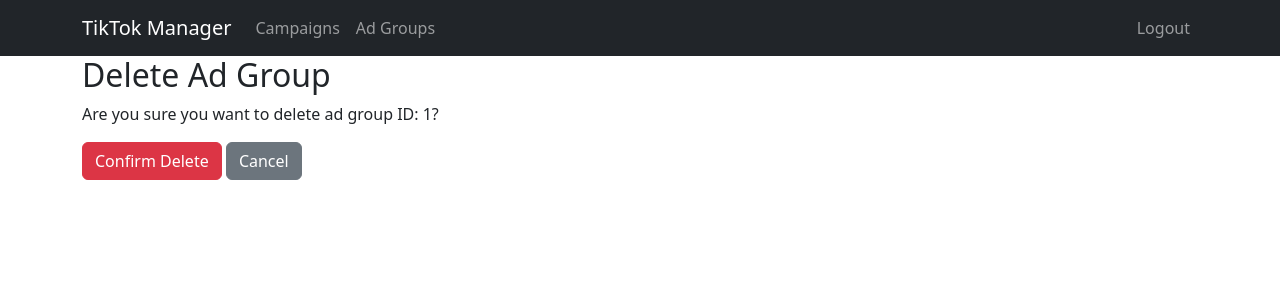
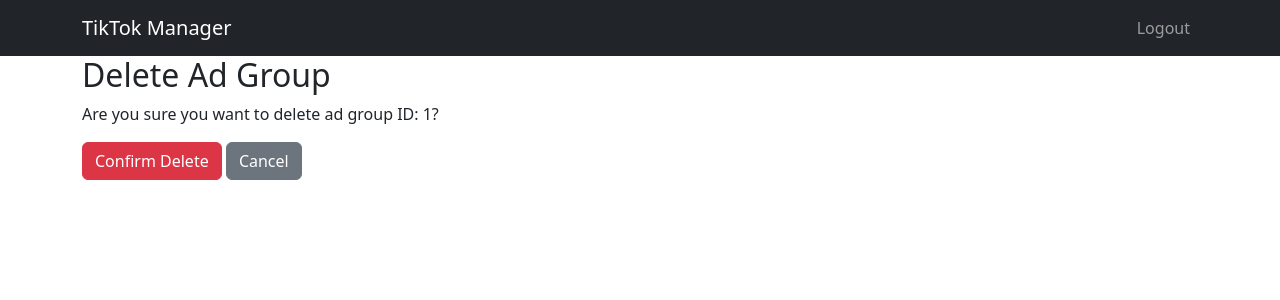
Before and after one commit to waitambatha/api_tiktok, a Django app: page /adgroups/delete/1/ in a window 1280 px wide. Shown: the top 300 px of the page. Run offline with Django 5.2, Linux system fonts and the light colour scheme; a user stored in the database is signed in.

Commit message:
Update base.html

```diff
--- a/campaigns/templates/base.html
+++ b/campaigns/templates/base.html
@@ -13,8 +13,7 @@
             <div class="collapse navbar-collapse">
                 <ul class="navbar-nav me-auto">
                     {% if user.is_authenticated %}
-                        <li class="nav-item"><a class="nav-link" href="{% url 'campaign_listing' %}">Campaigns</a></li>
-                        <li class="nav-item"><a class="nav-link" href="{% url 'adgroup_listing' %}">Ad Groups</a></li>
+
                     {% endif %}
                 </ul>
                 <ul class="navbar-nav ms-auto">
@@ -22,8 +21,6 @@
                         <li class="nav-item"><a class="nav-link" href="{% url 'ui_logout' %}">Logout</a></li>
                     {% else %}
                         <li class="nav-item"><a class="nav-link" href="{% url 'ui_login' %}">Login</a></li>
-
-
 
                     {% endif %}
                 </ul>
```
